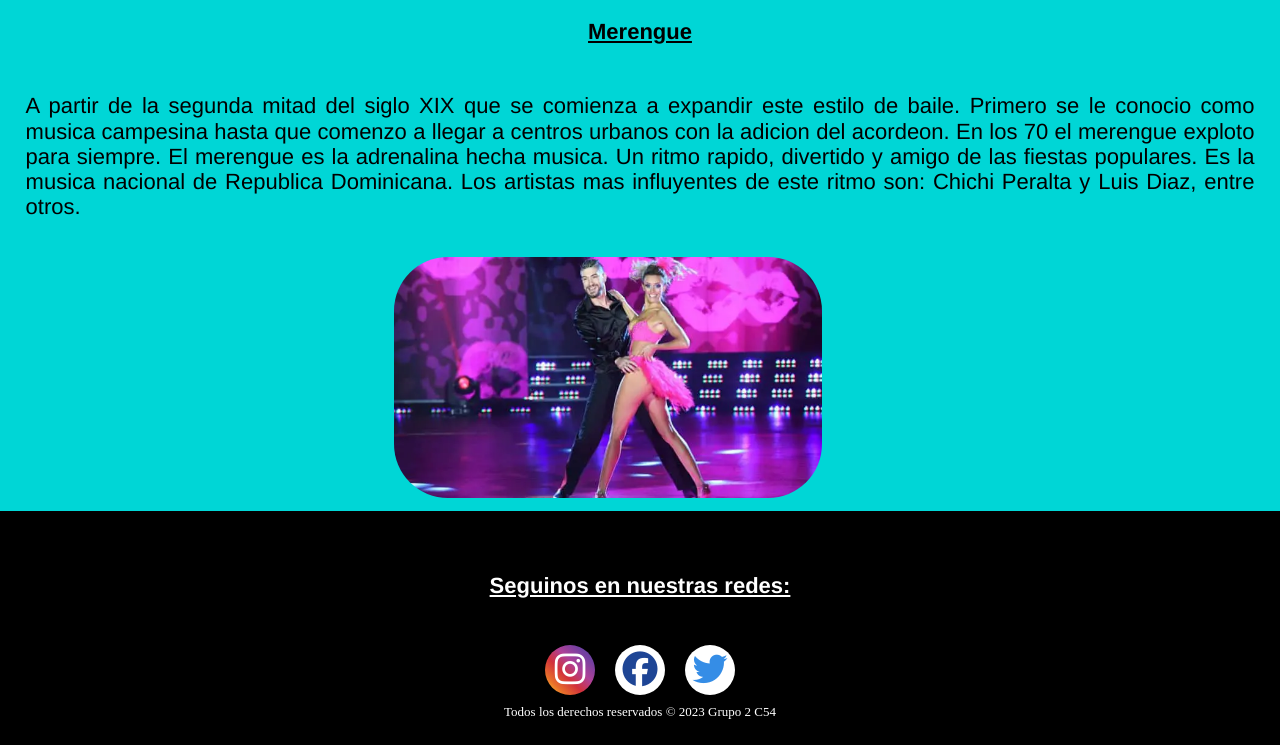
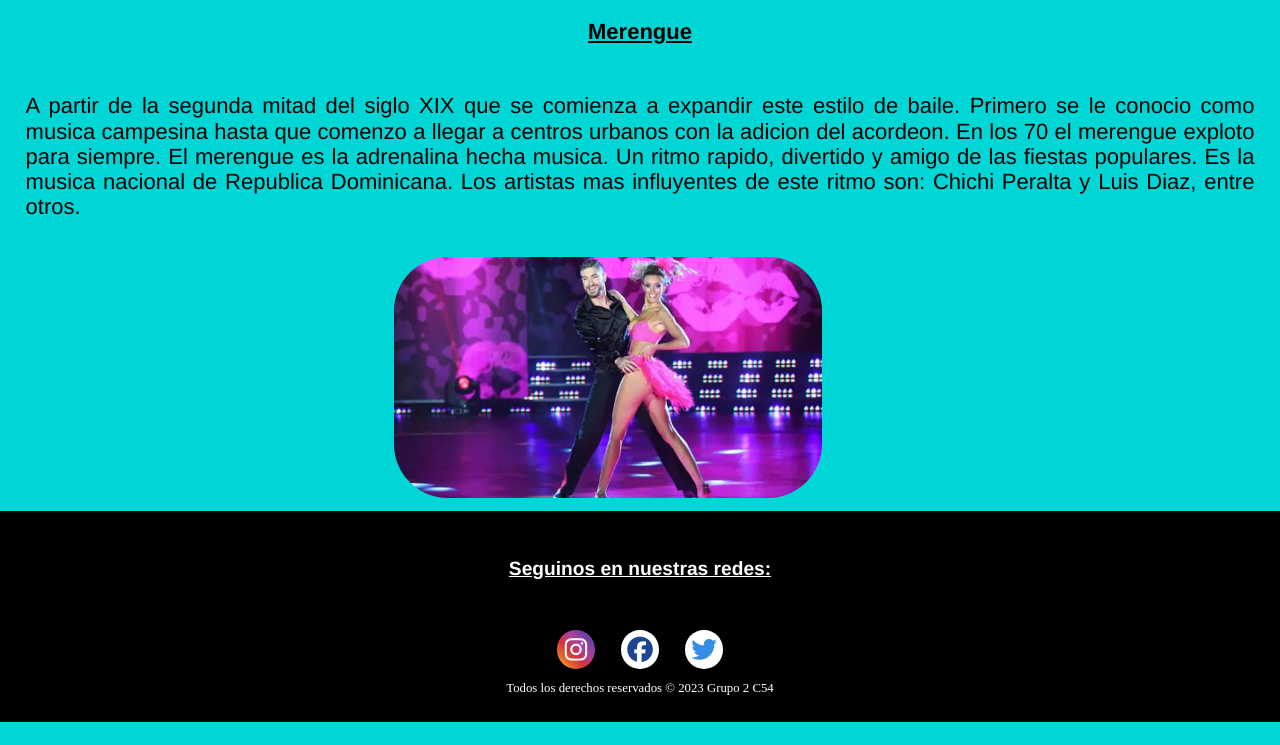
Before and after one commit to Lotito30/proyectoUTN, a plain HTML site: page page/bailes.html in a window 1280 px wide. Shown: the part 1290-2035 px from the top of the page. After the commit the page ends 2012 px from the top, so only its background shows below. Drawn offline with Linux system fonts and the light colour scheme.

Commit message:
Update Bailes.css

```diff
--- a/css/Bailes.css
+++ b/css/Bailes.css
@@ -119,30 +119,35 @@ header nav ul li a:hover{
 .footer{
   background: black;
   text-align: center;
-  padding: 2% 0;
+  padding:2% 0;
 }
+
 .footer h3{
   color: #ffffff;
-  padding-top: 30px
+  font-size: 1.5vw;
 }
+
 .footer p{
   color: #ffffff;
-  font-size: 13px;
+  font-size: 1vw;
 }
+
 .footer a{
   text-decoration: none;
 }
+
 .icon-footer{
   display: flex;
   justify-content: center;
   align-items: center;
 }
+
 .fa-brands{
-  font-size: 35px;
-  margin: 10px;
+  font-size: 2vw;
+  margin: 1vw;
   background: #fff;
-  width: 50px;
-  height: 50px;
+  width: 3vw;
+  height: 3vw;
   display: flex;
   justify-content: center;
   align-items: center;
@@ -150,30 +155,33 @@ header nav ul li a:hover{
 }
 
 /*Pruba Transition 2*/
-
 .fa-instagram{
   background: linear-gradient(to top right, #fcde30, #e9712a, #d2313b, #ae4198, #7540a1, #5443a8);
   color: #ffffff;
 }
+
 .fa-instagram:hover{
   color: black;
 }
+
 .fa-facebook{
   color: #1E4595;
 }
+
 .fa-facebook:hover{
   background: #1E4595;
   color: #ffffff;
 }
-.fa-twitter{
-  color: #358de6;
-  background-color: #ffffff;
-}
+
 .fa-twitter:hover{
   background: linear-gradient(to right top, #42a9ec, #358de6);
   color: #ffffff;
 }
 
+.fa-twitter{
+  color: #358de6;
+  background-color: #ffffff;
+}
 
 /*Media Queries*/
 @media (max-width:1024px){
```
